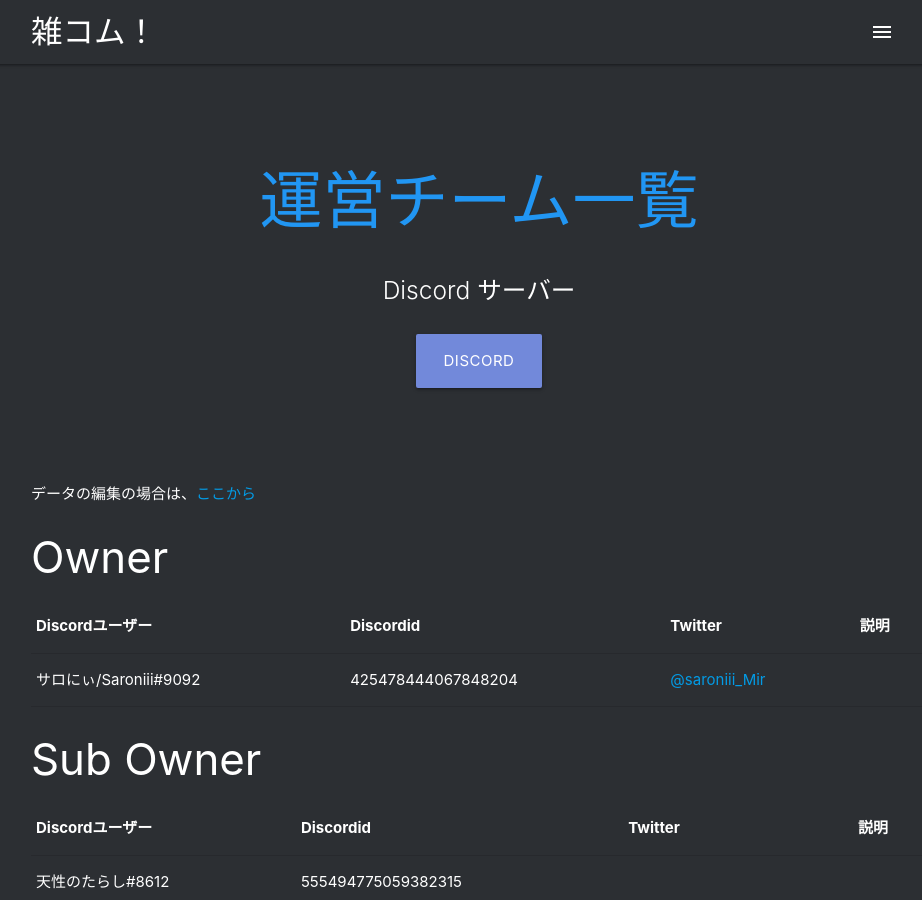
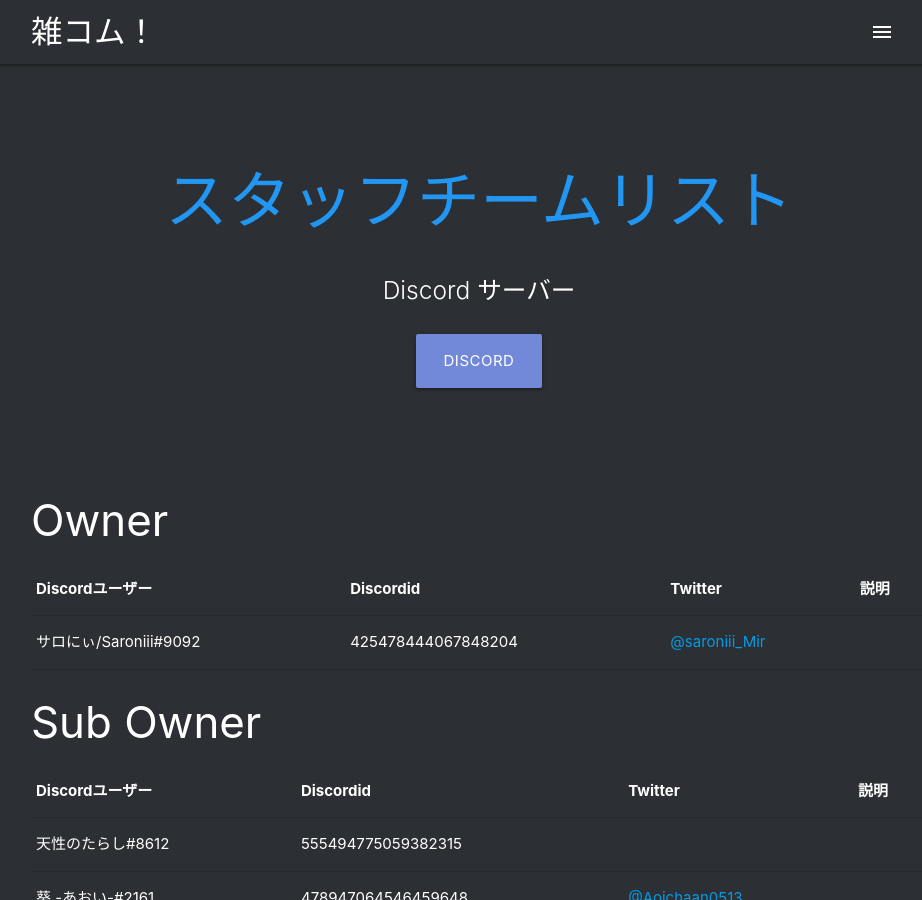
Before and after one commit to zatsukomu/zatsukomu-website-v1, a Jekyll site: the page built from docs/_pages/staff roster.md, in a window 1280 px wide and 900 px high. Shown: the whole window, without its empty margins (161-1083 px from the left). Built offline with Jekyll 4.4.1, drawn with Linux system fonts in a browser that asks for light colours; nearby versions of some CDN libraries.

Commit message:
Update staff roster.md

```diff
--- a/docs/_pages/staff roster.md
+++ b/docs/_pages/staff roster.md
@@ -1,10 +1,13 @@
 ---
 layout: default
-title: 運営チーム一覧
-permalink: /運営チーム一覧
+title: スタッフチームリスト
+permalink: /スタッフチームリスト
+redirect_from:
+  - /スタッフチーム一覧
+  - /運営チームリスト
+  - /運営チーム一覧
+  - /staff-roster
 ---
-
-データの編集の場合は、[ここから](https://github.com/zatsukomu/zatsukomu.tk/blob/master/docs/_data/staff-roster.yml)
 
 {% if site.data.staff-roster.management[0] %}
   {% for item in site.data.staff-roster.management %}
```
